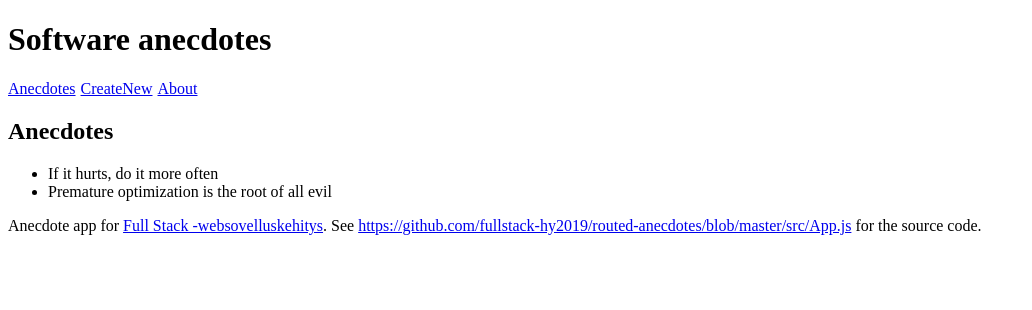
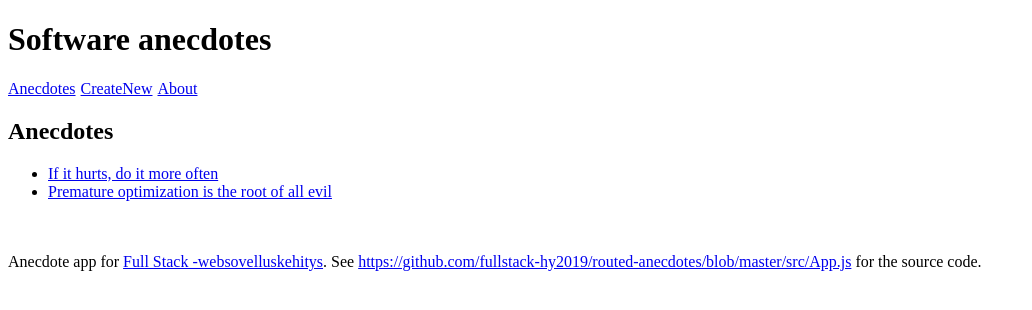
Before and after one commit to aurora6174/part-7-fullstack, a React (Create React App) app: page / in a window 1280 px wide. Shown: the top 310 px of the page, without its empty margins (0-1032 px from the left). Built offline with nearby package versions, Linux system fonts and the light colour scheme; the HTML template or start-up script is replaced by a standard one.

Commit message:
implement route functionality for menu links

```diff
--- a/src/App.js
+++ b/src/App.js
@@ -1,5 +1,11 @@
 import React, { useState } from "react"
-import { BrowserRouter as Router, Route, Link, Switch } from "react-router-dom"
+import {
+  BrowserRouter as Router,
+  Route,
+  Link,
+  Switch,
+  useParams
+} from "react-router-dom"
 const Menu = () => {
   const padding = {
     paddingRight: 5
@@ -24,12 +30,28 @@
     <h2>Anecdotes</h2>
     <ul>
       {anecdotes.map(anecdote => (
-        <li key={anecdote.id}>{anecdote.content}</li>
+        <li key={anecdote.id}>
+          <Link to={`/anecdotes/${anecdote.id}`}>{anecdote.content}</Link>
+        </li>
       ))}
     </ul>
+    <br />
+    <br />
   </div>
 )
-
+const Anecdote = ({ anecdotes }) => {
+  const id = useParams().id
+  const anecdote = anecdotes.find(anecdt => anecdt.id === id)
+  return (
+    <div>
+      <h2>{anecdote.content}</h2>
+      <p>Has {anecdote.votes} votes</p>
+      <p>
+        For more info, see <a href={anecdote.info}>{anecdote.info}</a>
+      </p>
+    </div>
+  )
+}
 const About = () => (
   <div>
     <h2>About anecdote app</h2>
@@ -110,6 +132,8 @@
           />
         </div>
         <button>create</button>
+        <br />
+        <br />
       </form>
     </div>
   )
@@ -158,16 +182,20 @@
       <h1>Software anecdotes</h1>
       <Menu />
       <Switch>
+        <Route path="/anecdotes/:id">
+          <Anecdote anecdotes={anecdotes} />
+        </Route>
         <Route path="/about">
           <About />
         </Route>
         <Route path="/create">
           <CreateNew addNew={addNew} />
         </Route>
+
+        <Route path="/">
+          <AnecdoteList anecdotes={anecdotes} />
+        </Route>
       </Switch>
-      <Route path="/">
-        <AnecdoteList anecdotes={anecdotes} />
-      </Route>
       <Footer />
     </Router>
   )
```
